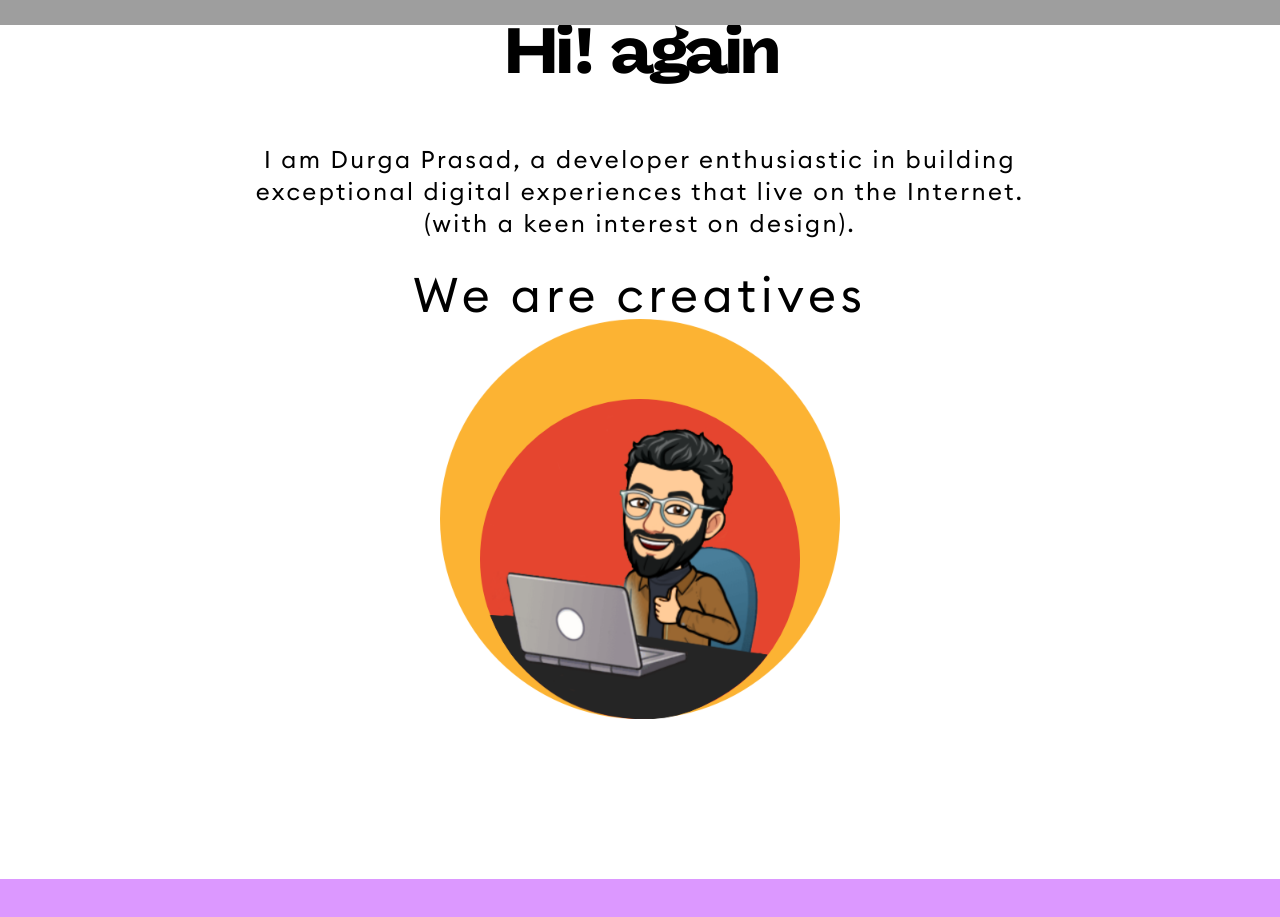
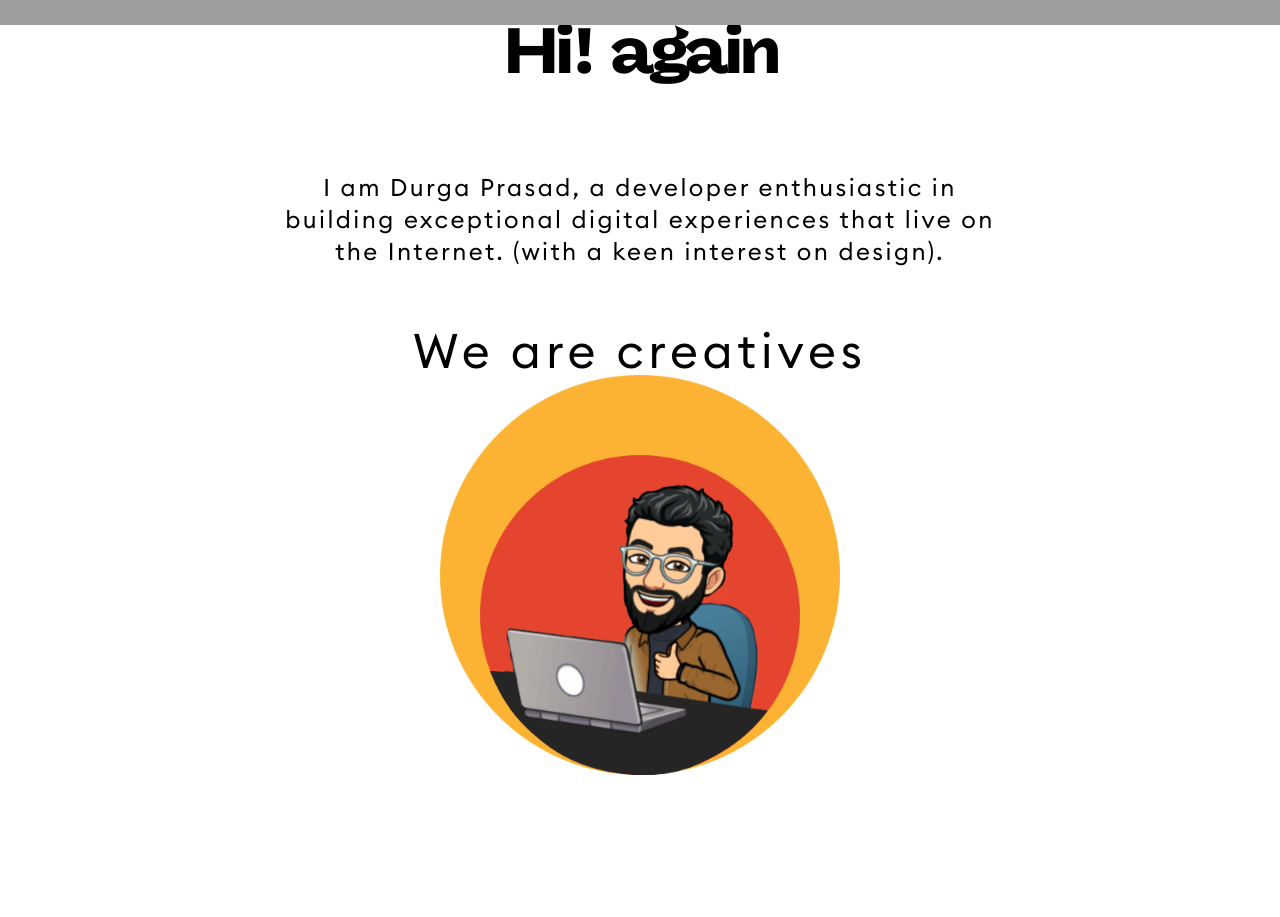
Before and after one commit to dimensionaldivinity/portfolio-v1.0, a Next.js app: page / in a window 1280 px wide. Shown: the part 1080-1997 px from the top of the page. Built offline with nearby package versions, Linux system fonts and the light colour scheme; no server answers; grey boxes are pictures that could not be loaded.

Commit message:
padding issues resolving

```diff
--- a/components/home/HomeAbout.tsx
+++ b/components/home/HomeAbout.tsx
@@ -19,7 +19,7 @@ const HomeAbout: React.FC = () => {
 
         <div className="mt-10 overflow-hidden">
           <div className="flex max-w-[50rem] flex-col items-center gap-5">
-            <p className="p-3 w-full text-center text-2xl tracking-widest">
+            <p className="p-10 w-full text-center text-2xl tracking-widest">
               I am Durga Prasad, <br className="md:hidden" />
               a developer enthusiastic in building exceptional digital experiences that live on the Internet. (with a keen interest on design).
             </p>
```
